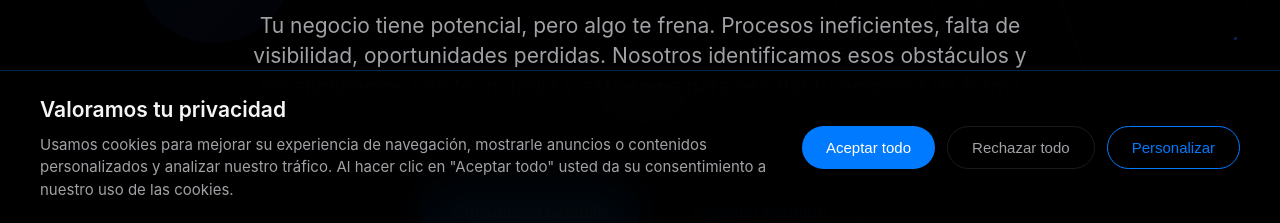
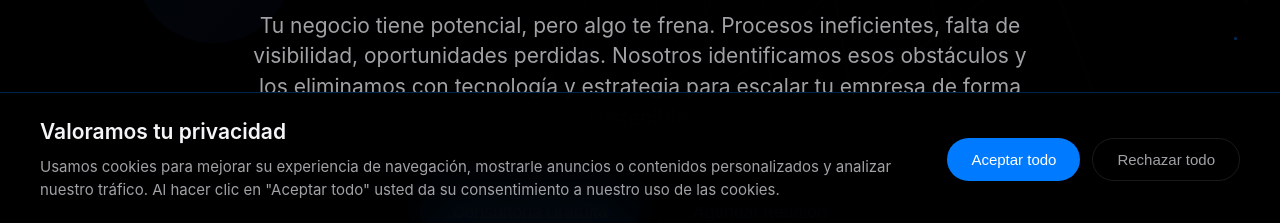
Before and after one commit to PabloVisualGrowth/visualandgrowth-web, a plain HTML site: page index.html in a window 1280 px wide. Shown: the part 575-798 px from the top of the page. Drawn offline with Linux system fonts and the light colour scheme.

Commit message:
Update index.html

```diff
--- a/index.html
+++ b/index.html
@@ -1217,7 +1217,6 @@
             <div class="cookie-buttons">
                 <button class="cookie-btn cookie-btn-accept" onclick="acceptCookies()">Aceptar todo</button>
                 <button class="cookie-btn cookie-btn-decline" onclick="declineCookies()">Rechazar todo</button>
-                <button class="cookie-btn cookie-btn-settings" onclick="customizeCookies()">Personalizar</button>
             </div>
         </div>
     </div>
```
